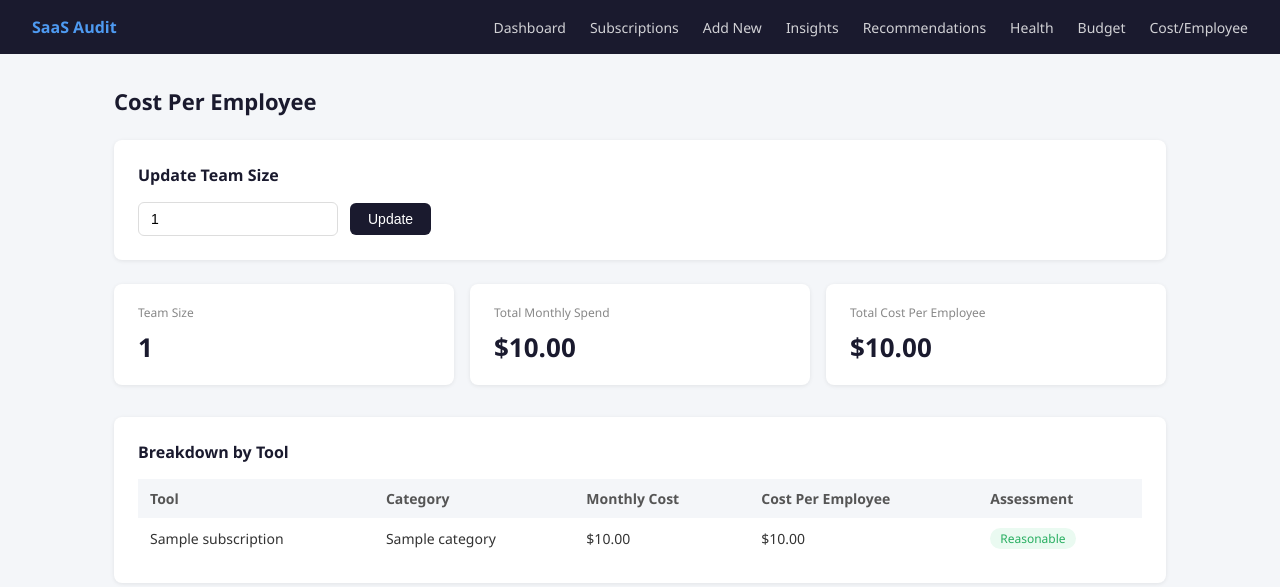
After one commit to vcg1204/saas-audit, a Flask app: page /costperemployee in a window 1280 px wide. The commit adds this page. Shown: the top 587 px of the page. Run offline with Flask 3, Linux system fonts and the light colour scheme; a database or web service that is not in the repository returns one stand-in record (values such as "Sample title"); some libraries are stand-ins or nearby versions.

Commit message:
Add cost per employee page

```diff
--- a/app.py
+++ b/app.py
@@ -483,6 +483,68 @@ def budget():
                            breakdown=breakdown
                            )
 
+# ── Cost Per Employee ──────────────────────────────────────────────────
+
+
+@app.route("/costperemployee", methods=["GET", "POST"])
+def costperemployee():
+    conn = get_connection()
+    cur = conn.cursor()
+
+    if request.method == "POST":
+        team_size = request.form["team_size"]
+        cur.execute("UPDATE budget SET team_size=%s WHERE id=1", (team_size,))
+        conn.commit()
+
+    cur.execute("SELECT team_size FROM budget WHERE id=1")
+    row = cur.fetchone()
+    team_size = int(row["team_size"])
+
+    cur.execute("SELECT * FROM subscriptions")
+    subs = cur.fetchall()
+
+    total_monthly = 0
+    breakdown = []
+
+    for s in subs:
+        monthly = float(
+            s["cost"]) / 12 if s["billing_cycle"] == "Annual" else float(s["cost"])
+        cost_per_person = round(monthly / team_size, 2) if team_size > 0 else 0
+        total_monthly += monthly
+
+        if cost_per_person > 20:
+            flag = "Expensive"
+            flag_color = "red"
+        elif cost_per_person > 10:
+            flag = "Moderate"
+            flag_color = "orange"
+        else:
+            flag = "Reasonable"
+            flag_color = "green"
+
+        breakdown.append({
+            "tool": s["tool_name"],
+            "category": s["category"],
+            "monthly": round(monthly, 2),
+            "cost_per_person": cost_per_person,
+            "flag": flag,
+            "flag_color": flag_color
+        })
+
+    breakdown.sort(key=lambda x: x["cost_per_person"], reverse=True)
+    total_per_person = round(total_monthly / team_size,
+                             2) if team_size > 0 else 0
+
+    cur.close()
+    conn.close()
+
+    return render_template("costperemployee.html",
+                           team_size=team_size,
+                           breakdown=breakdown,
+                           total_per_person=total_per_person,
+                           total_monthly=round(total_monthly, 2)
+                           )
+
 
 if __name__ == "__main__":
     app.run(debug=True)
--- a/templates/add.html
+++ b/templates/add.html
@@ -18,6 +18,7 @@
         <a href="/recommendations">Recommendations</a>
         <a href="/health">Health</a>
         <a href="/budget">Budget</a>
+        <a href="/costperemployee">Cost/Employee</a>
     </nav>
 
     <div class="container">
--- a/templates/budget.html
+++ b/templates/budget.html
@@ -18,6 +18,7 @@
         <a href="/recommendations">Recommendations</a>
         <a href="/health">Health</a>
         <a href="/budget">Budget</a>
+        <a href="/costperemployee">Cost/Employee</a>
     </nav>
 
     <div class="container">
--- /dev/null
+++ b/templates/costperemployee.html
@@ -0,0 +1,83 @@
+<!DOCTYPE html>
+<html lang="en">
+
+<head>
+    <meta charset="UTF-8">
+    <title>Cost Per Employee</title>
+    <link rel="stylesheet" href="{{ url_for('static', filename='style.css') }}">
+</head>
+
+<body>
+
+    <nav>
+        <span class="brand">SaaS Audit</span>
+        <a href="/">Dashboard</a>
+        <a href="/subscriptions">Subscriptions</a>
+        <a href="/add">Add New</a>
+        <a href="/insights">Insights</a>
+        <a href="/recommendations">Recommendations</a>
+        <a href="/health">Health</a>
+        <a href="/budget">Budget</a>
+        <a href="/costperemployee">Cost/Employee</a>
+    </nav>
+
+    <div class="container">
+        <h1>Cost Per Employee</h1>
+
+        <div class="section">
+            <h2>Update Team Size</h2>
+            <form method="POST" style="display:flex; gap:12px; align-items:center;">
+                <input type="number" name="team_size" value="{{ team_size }}"
+                    style="width:200px; padding:8px 12px; border:1px solid #ddd; border-radius:6px;">
+                <button type="submit" class="btn btn-primary">Update</button>
+            </form>
+        </div>
+
+        <div class="cards">
+            <div class="card">
+                <div class="label">Team Size</div>
+                <div class="value">{{ team_size }}</div>
+            </div>
+            <div class="card">
+                <div class="label">Total Monthly Spend</div>
+                <div class="value">${{ "{:,.2f}".format(total_monthly) }}</div>
+            </div>
+            <div class="card">
+                <div class="label">Total Cost Per Employee</div>
+                <div class="value">${{ "{:,.2f}".format(total_per_person) }}</div>
+            </div>
+        </div>
+
+        <div class="section">
+            <h2>Breakdown by Tool</h2>
+            <table>
+                <thead>
+                    <tr>
+                        <th>Tool</th>
+                        <th>Category</th>
+                        <th>Monthly Cost</th>
+                        <th>Cost Per Employee</th>
+                        <th>Assessment</th>
+                    </tr>
+                </thead>
+                <tbody>
+                    {% for b in breakdown %}
+                    <tr>
+                        <td>{{ b.tool }}</td>
+                        <td>{{ b.category }}</td>
+                        <td>${{ "{:,.2f}".format(b.monthly) }}</td>
+                        <td>${{ "{:,.2f}".format(b.cost_per_person) }}</td>
+                        <td>
+                            <span class="badge {{ b.flag_color }}">{{ b.flag }}</span>
+                        </td>
+                    </tr>
+                    {% endfor %}
+                </tbody>
+            </table>
+        </div>
+
+    </div>
+
+</body>
+
+</html>
--- a/templates/dashboard.html
+++ b/templates/dashboard.html
@@ -18,6 +18,7 @@
         <a href="/recommendations">Recommendations</a>
         <a href="/health">Health</a>
         <a href="/budget">Budget</a>
+        <a href="/costperemployee">Cost/Employee</a>
     </nav>
 
     <div class="container">
--- a/templates/edit.html
+++ b/templates/edit.html
@@ -18,6 +18,7 @@
         <a href="/recommendations">Recommendations</a>
         <a href="/health">Health</a>
         <a href="/budget">Budget</a>
+        <a href="/costperemployee">Cost/Employee</a>
     </nav>
 
     <div class="container">
--- a/templates/health.html
+++ b/templates/health.html
@@ -18,6 +18,7 @@
         <a href="/recommendations">Recommendations</a>
         <a href="/health">Health</a>
         <a href="/budget">Budget</a>
+        <a href="/costperemployee">Cost/Employee</a>
     </nav>
 
     <div class="container">
--- a/templates/insights.html
+++ b/templates/insights.html
@@ -18,6 +18,7 @@
         <a href="/recommendations">Recommendations</a>
         <a href="/health">Health</a>
         <a href="/budget">Budget</a>
+        <a href="/costperemployee">Cost/Employee</a>
     </nav>
 
     <div class="container">
--- a/templates/recommendations.html
+++ b/templates/recommendations.html
@@ -18,6 +18,7 @@
         <a href="/recommendations">Recommendations</a>
         <a href="/health">Health</a>
         <a href="/budget">Budget</a>
+        <a href="/costperemployee">Cost/Employee</a>
     </nav>
 
     <div class="container">
--- a/templates/subscriptions.html
+++ b/templates/subscriptions.html
@@ -18,6 +18,7 @@
         <a href="/recommendations">Recommendations</a>
         <a href="/health">Health</a>
         <a href="/budget">Budget</a>
+        <a href="/costperemployee">Cost/Employee</a>
     </nav>
 
     <div class="container">
```
